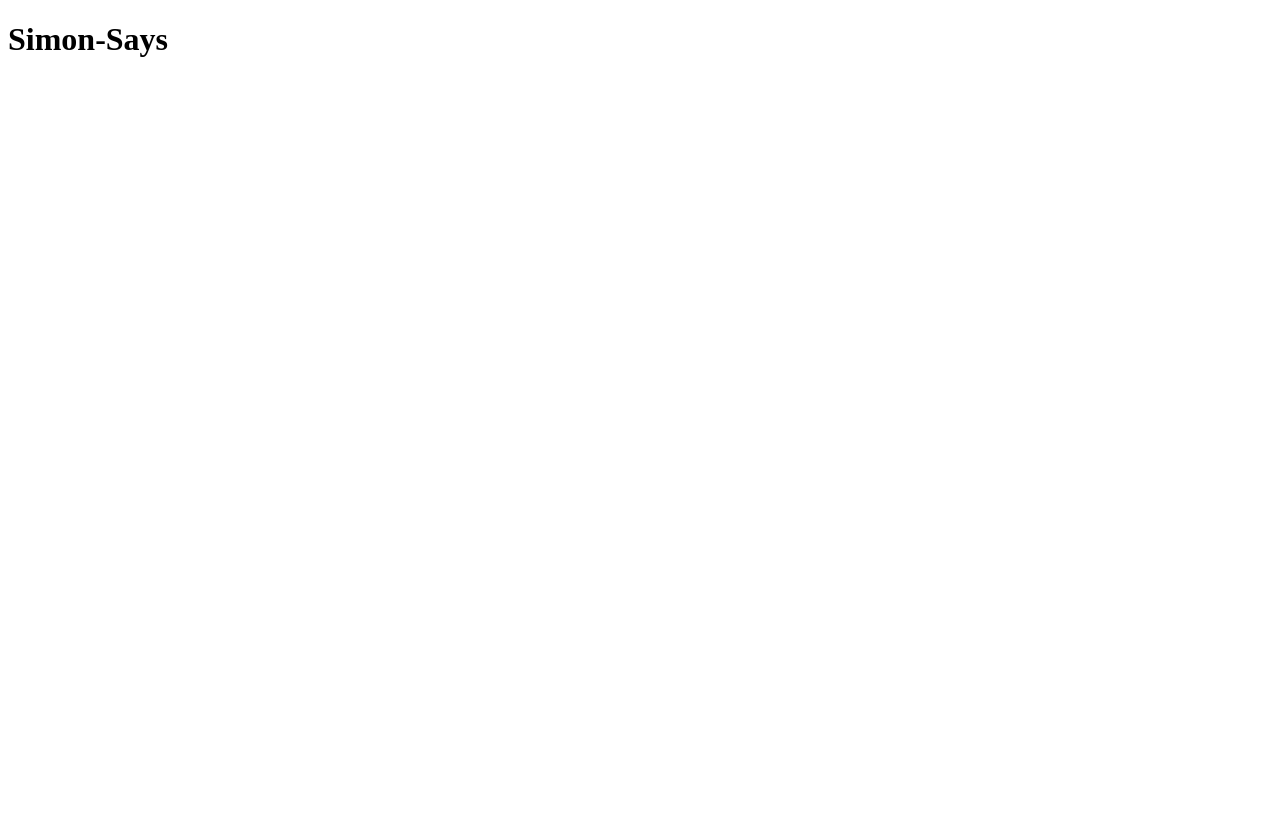
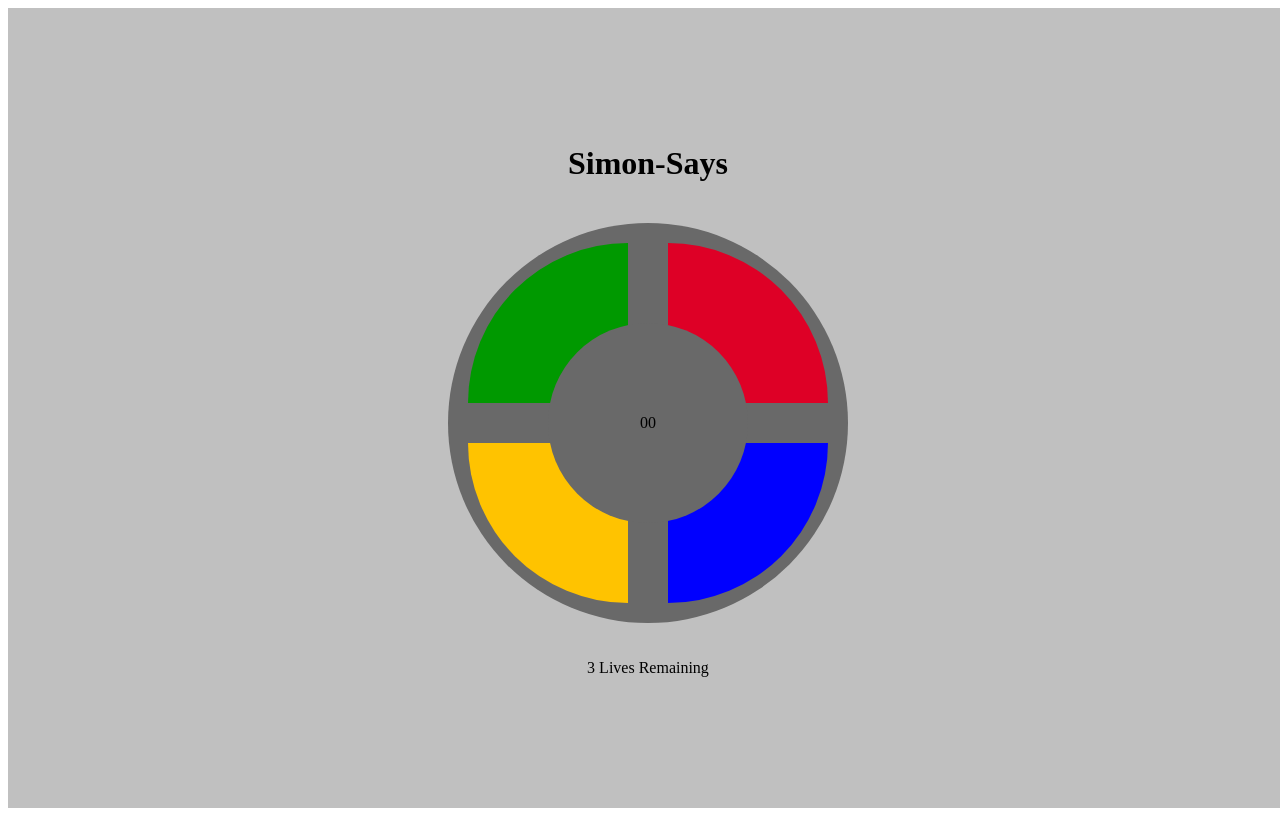
Before and after one commit to rodrigih/simon-app, an Angular app: page / in a window 1280 px wide. Built offline with nearby package versions, Linux system fonts and the light colour scheme.

Commit message:
Added gameboard with pieces.

```diff
--- a/src/app/app.component.css
+++ b/src/app/app.component.css
@@ -0,0 +1,12 @@
+#main-container{
+    display: flex;
+    justify-content: center;
+    flex-direction: column;
+    background-color: silver;
+    width: 100%;
+    height: 100%;
+    margin: 0;
+    float: right;
+    text-align: center;
+    align-content: space-around;
+}
--- a/src/app/app.component.html
+++ b/src/app/app.component.html
@@ -1,3 +1,7 @@
-<h1 id='title'>
-  Simon-Says
-</h1>
+<div id='main-container'>
+  <h1 id='title'>
+    Simon-Says
+  </h1>
+
+  <game-board></game-board>
+</div>
--- a/src/app/app.component.ts
+++ b/src/app/app.component.ts
@@ -1,4 +1,5 @@
 import { Component } from '@angular/core';
+import { GameBoardComponent } from './gameboard.component';
 
 @Component({
   selector: 'app-root',
--- a/src/app/app.module.ts
+++ b/src/app/app.module.ts
@@ -4,10 +4,12 @@
 import { HttpModule } from '@angular/http';
 
 import { AppComponent } from './app.component';
+import { GameBoardComponent } from './gameboard.component';
 
 @NgModule({
   declarations: [
-    AppComponent
+    AppComponent,
+    GameBoardComponent
   ],
   imports: [
     BrowserModule,
--- /dev/null
+++ b/src/app/gameboard.component.css
@@ -0,0 +1,54 @@
+:host{
+  display:flex;
+  flex-direction: column;
+  flex-wrap: wrap;
+  justify-content: space-around;
+  align-items: center;
+  align-self: center;
+}
+
+.game-piece{
+  width: 40%;
+  height: 40%;
+}
+
+#game-board{
+  /*flex-container properties*/
+  justify-content: space-around;
+  flex-wrap: wrap;
+  align-items: center;
+  align-self: center;
+
+  background-color: dimgrey;
+  height: 400px;
+  width: 400px;
+  margin: 20px;
+}
+
+#center-circle{
+  display: flex;
+  justify-content: center;
+  text-align: center;
+  height: 200px;
+  width: 200px;
+  background-color: dimgrey;
+  position: absolute;
+  z-index: 1;
+}
+
+#top-left{
+  border-top-left-radius: 100%;
+  background-color: #009900;
+}
+#top-right{
+  border-top-right-radius: 100%;
+  background-color: #DE0026;
+}
+#bottom-left{
+  border-bottom-left-radius: 100%;
+  background-color: #FFC300;
+}
+#bottom-right{
+  border-bottom-right-radius: 100%;
+  background-color: blue;  /*Change this colour*/
+}
--- /dev/null
+++ b/src/app/gameboard.component.html
@@ -0,0 +1,12 @@
+<div class='circle center flex-container' id='game-board'>
+  <div class='game-piece' id='top-left'></div>
+  <div class='game-piece' id='top-right'></div>
+  <div class='game-piece' id='bottom-left'></div>
+  <div class='game-piece' id='bottom-right'></div>
+
+  <div class='center circle' id='center-circle'><span class='center'>00</span></div>
+</div>
+
+<div>
+  <p> 3 Lives Remaining</p>
+</div>
--- a/src/styles.css
+++ b/src/styles.css
@@ -1,6 +1,23 @@
 /* You can add global styles to this file, and also import other style files */
 
 html,body{
-  height:100%;
-  width:100%;
+  height: 100%;
+  width: 100%;
 }
+
+.full{
+  width: 100%;
+  height: 100%;
+}
+
+.circle{
+  border-radius: 100%
+}
+
+.center{
+  align-self: center;
+}
+
+.flex-container{
+  display: flex;
+}
```
Also changed, not shown: src/app/gameboard.component.ts (added, +10 -0 lines).
